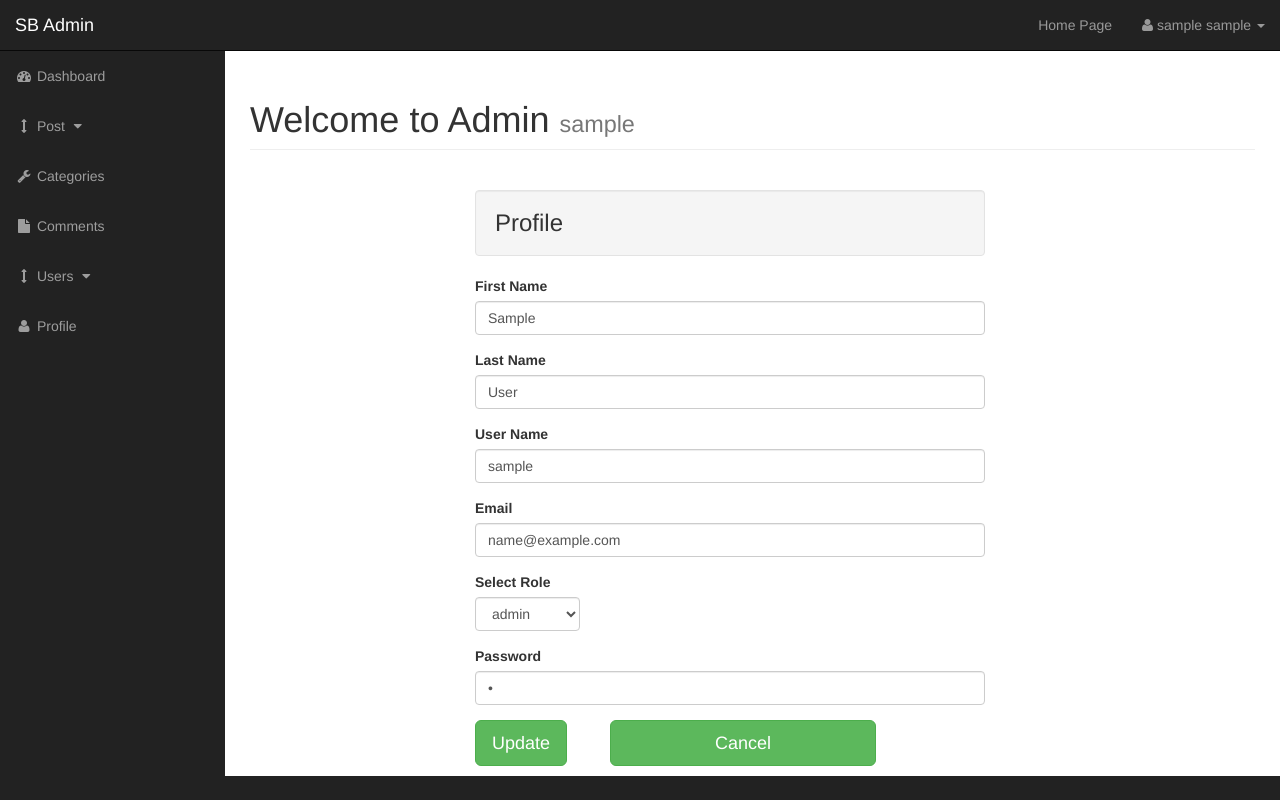
After one commit to kratos619/PHP-Blog_cms, a PHP site: page /admin/profile.php in a window 1280 px wide. The commit adds this page. Run offline with PHP 8.4, Linux system fonts and the light colour scheme; the visitor is signed in with stand-in values (Sample User, id 1); tables that the repository leaves empty or names only in its code hold one stand-in row (values such as "Sample post").

Commit message:
profile update by session
create profile.phpdisplay data by session and update profile

```diff
--- a/admin/add_post.php
+++ b/admin/add_post.php
@@ -41,10 +41,7 @@
             <div class="row">
                 <div class="col-lg-12">
 
-                    <h1 class="page-header">
-                        Welcome to Admin
-                        <small>Author</small>
-                    </h1>
+                    <?php include "includes/page_header.php";?>
                     <div class="row">
                         <div class="col-md-8">
                             <h3 class="bg-info well">Add Post</h3>
--- a/admin/categories.php
+++ b/admin/categories.php
@@ -18,10 +18,7 @@
             <div class="row">
                 <div class="col-lg-12">
 
-                    <h1 class="page-header">
-                        Welcome to Admin
-                        <small>Author</small>
-                    </h1>
+                    <?php include "includes/page_header.php";?>
                     <div class="row">
                         <div class="col-xs-6">
                             <?php
--- a/admin/comments.php
+++ b/admin/comments.php
@@ -29,10 +29,7 @@
             <div class="row">
                 <div class="col-lg-12">
 
-                    <h1 class="page-header">
-                        Welcome to Admin
-                        <small>Author</small>
-                    </h1>
+                    <?php include "includes/page_header.php";?>
 
                     <?php
                     if(isset($_GET['source'])){
--- a/admin/edit_post.php
+++ b/admin/edit_post.php
@@ -20,10 +20,7 @@
             <div class="row">
                 <div class="col-lg-12">
 
-                    <h1 class="page-header">
-                        Welcome to Admin
-                        <small>Author</small>
-                    </h1>
+                    <?php include "includes/page_header.php";?>
                     <div class="row">
 
                         <div class="col-md-8">
--- a/admin/includes/admin_navigation.php
+++ b/admin/includes/admin_navigation.php
@@ -77,6 +77,9 @@
                     </li>
                 </ul>
             </li>
+            <li>
+                <a href="profile.php"><i class="fa fa-fw fa-user"></i> Profile</a>
+            </li>
         </ul>
     </div>
     <!-- /.navbar-collapse -->
--- /dev/null
+++ b/admin/includes/page_header.php
@@ -0,0 +1,13 @@
+<?php
+/**
+ * Created by PhpStorm.
+ * User: Gaurav
+ * Date: 06-01-2018
+ * Time: 07:31
+ */
+?>
+<?php  ?>
+<h1 class="page-header">
+    Welcome to Admin
+    <small><?php echo $_SESSION['user_first_name']; ?></small>
+</h1>
--- a/admin/posts.php
+++ b/admin/posts.php
@@ -20,10 +20,8 @@
             <div class="row">
                 <div class="col-lg-12">
 
-                    <h1 class="page-header">
-                        Welcome to Admin
-                        <small>Author</small>
-                    </h1>
+                    <?php include "includes/page_header.php";?>
+
                             <table class="table table-bordered">
                                 <thead>
                                 <tr>
--- /dev/null
+++ b/admin/profile.php
@@ -0,0 +1,131 @@
+<?php
+/**
+ * Created by PhpStorm.
+ * User: Gaurav
+ * Date: 06-01-2018
+ * Time: 06:53
+ */
+?>
+
+<?php include "includes/admin_header.php";?>
+<div id="wrapper">
+    <!-- Navigation -->
+    <?php include "includes/admin_navigation.php"; ?>
+
+    <div id="page-wrapper">
+
+        <div class="container-fluid">
+
+            <!-- Page Heading -->
+            <div class="row">
+                <div class="col-lg-12">
+
+                    <?php include "includes/page_header.php";?>
+                    <div id="wrapper">
+                        <!-- Navigation -->
+                        <div class="row">
+                            <div class="col-md-8">
+                                <h3 class="bg-info well">Profile</h3>
+                                <?php
+                                if(isset($_SESSION['username']) && isset($_SESSION['user_id'])){
+                                    $selected_id = $_SESSION['user_id'];
+                                    $selected_username = $_SESSION['username'];
+                                    $query = "select * from users WHERE user_id = {$selected_id}";
+                                    $display_selected_user = mysqli_query($connection, $query);
+                                    confirm_connection($display_selected_user);
+                                    while ($row = mysqli_fetch_assoc($display_selected_user)){
+                                        $user_id = $row['user_id'];
+                                        $user_name = $row['user_name'];
+                                        $user_first_name = $row['user_first_name'];
+                                        $user_last_name  = $row['user_last_name'];
+                                        $user_email = $row['user_email'];
+                                        $user_role = $row['user_role'];
+                                        $user_image = $row['user_image'];
+                                        $user_password = $row['user_password'];
+
+                                        ?>
+                                        <form method="post" action="profile.php?user_id=<?php echo $selected_id; ?>" enctype="multipart/form-data">
+                                            <div class="form-group">
+                                                <label for="firstname">First Name</label>
+                                                <input type="text" class="form-control" value="<?php echo $user_first_name; ?>" name="user_first_name" placeholder="First Name">
+                                            </div>
+                                            <div class="form-group">
+                                                <label for="lastname">Last Name</label>
+                                                <input type="text" class="form-control" value="<?php echo $user_last_name; ?>" name="user_last_name" placeholder="Last Name">
+                                            </div>
+                                            <div class="form-group">
+                                                <label for="username">User Name</label>
+                                                <input type="text" class="form-control" value="<?php echo $user_name; ?>" name="user_name" placeholder="user name">
+                                            </div>
+                                            <div class="form-group">
+                                                <label for="Email">Email</label>
+                                                <input type="email" class="form-control" value="<?php echo $user_email; ?>" name="user_email" placeholder="Email">
+                                            </div>
+                                            <div class="row">
+                                                <div class="col-sm-3" >
+                                                    <label>Select Role</label>
+                                                    <select name="user_role"  class="form-group form-control">
+                                                        <option value="<?php echo $user_role; ?>"><?php echo $user_role; ?></option>
+                                                        <?php
+                                                        if($user_role === 'admin'){
+                                                            echo "<option value='subscriber' >" . "Subscriber" . "</option>";
+
+                                                        } else if($user_role = 'subscriber'){
+                                                            echo "<option value='admin' >" . "Admin" . "</option>";
+                                                        }
+                                                        ?>
+                                                    </select>
+                                                </div>
+                                            </div>
+                                            <div class="form-group">
+                                                <label for="Password">Password</label>
+                                                <input type="password" value="<?php echo $user_password; ?>" class="form-control" name="user_password" placeholder="Password">
+                                            </div>
+
+                                            <div class="row">
+                                                <div class="col-xs-3">
+                                                    <input type="submit" value="Update" name="update_user"  class="btn btn-success btn-lg">
+                                                </div>
+                                                <div class="col-xs-2">
+                                                    <a href="users.php">
+                                                        <input value="Cancel"  class="btn btn-success btn-lg">
+                                                    </a>
+                                                </div>
+                                            </div>
+                                        </form>
+                                        <?php
+                                    }
+                                }
+                                ?>
+                                <?php
+                                if(isset($_POST['update_user'])){
+                                    $user_name = $_POST['user_name'];
+                                    $user_first_name = $_POST['user_first_name'];
+                                    $user_last_name = $_POST['user_last_name'];
+                                    $user_email = $_POST['user_email'];
+                                    //$user_image = $_POST['user_image'];
+                                    $user_role = $_POST['user_role'];
+                                    $user_password = $_POST['user_password'];
+
+                                    $query = "update users set  user_name = '{$user_name}', user_first_name = '{$user_first_name}', user_last_name = '{$user_last_name}', user_email = '{$user_email}', user_role = '{$user_role}', user_password = '{$user_password}' WHERE user_id = {$selected_id} ";
+
+                                    $create_user = mysqli_query($connection, $query);
+                                    confirm_connection($create_user);
+                                    redirec_to("profile.php");
+                                }
+                                ?>
+                            </div>
+                        </div>
+
+                    </div>
+            </div>
+            <!-- /.row -->
+
+
+        </div>
+        <!-- /.container-fluid -->
+
+    </div>
+    <!-- /#page-wrapper -->
+
+    <?php include "includes/admin_footer.php"; ?>
--- a/admin/users.php
+++ b/admin/users.php
@@ -29,10 +29,7 @@
             <div class="row">
                 <div class="col-lg-12">
 
-                    <h1 class="page-header">
-                        Welcome to Admin
-                        <small>Author</small>
-                    </h1>
+                    <?php include "includes/page_header.php";?>
 
                     <?php
                     if(isset($_GET['source'])){
--- a/includes/login.php
+++ b/includes/login.php
@@ -28,6 +28,7 @@ if(isset($_POST['sign_up'])){
         $user_password = $row['user_password'];
         $user_email = $row['user_email'];
         $user_role = $row['user_role'];
+        $user_id = $row['user_id'];
     }
 
     if($username !== $user_name or $username !== $user_email and $password !== $user_password){
@@ -40,6 +41,7 @@ if(isset($_POST['sign_up'])){
         $_SESSION['user_first_name'] = $user_first_name;
         $_SESSION['user_last_name'] = $user_last_name;
         $_SESSION['user_role'] = $user_role;
+        $_SESSION['user_id'] = $user_id;
 
         redirec_to("../admin/index.php");
     }else{
```
Also changed, not shown: admin/includes/index.php (added, +9 -0 lines), admin/index.php (+2 -5 lines).
